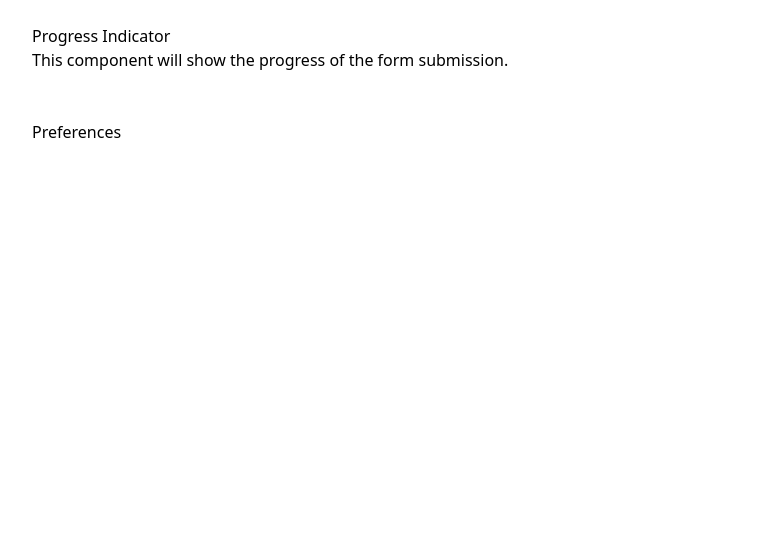
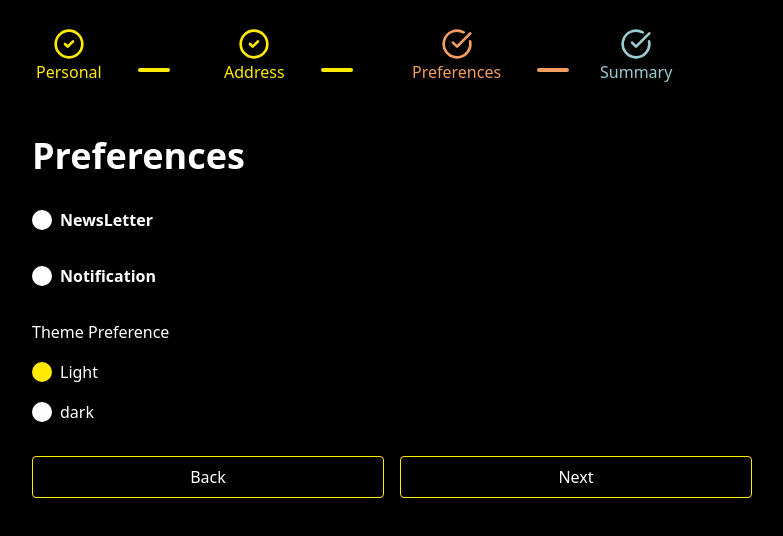
Before and after one commit to khadarbashajilan/MultiStepForm, a React (Vite) app: page /preferences in a window 1280 px wide. Shown: the top 536 px of the page, without its empty margins (248-1031 px from the left). Built offline with nearby package versions, Linux system fonts and the light colour scheme.

Commit message:
implemented progressIndicator using useLocation()-> react-router

```diff
--- a/src/components/ProgressIndicator.tsx
+++ b/src/components/ProgressIndicator.tsx
@@ -1,12 +1,65 @@
+import { CheckCircle, CheckCircle2 } from 'lucide-react';
 import React from 'react'
+import { useLocation } from 'react-router-dom';
+
+const steps = [
+  {path:"/", label:"Personal"},
+  {path:"/address", label:"Address"},
+  {path:"/preferences", label:"Preferences"},
+  {path:"/summary", label:"Summary"},
+];
 
 const ProgressIndicator = () => {
+  const location  = useLocation().pathname;
+
+  const currentIdx = steps.findIndex((step)=>step.path === location);
+
+  console.log()
   return (
-    <div>
-      <h2>Progress Indicator</h2>
-      <p>This component will show the progress of the form submission.</p>
-      {/* Add your progress indicator logic here */}
-    </div>
+    <section
+  className="grid grid-cols-2
+    gap-x-8 gap-y-4 place-items-center sm:grid-cols-4 sm:justify-items-start"
+    >
+
+    {steps.map((step,index)=>(
+      <div key={step.label} className='flex relative'>
+        <figure
+        className={`flex flex-col items-center rounded-full p-1
+          ${
+          index<currentIdx
+          ?"text-[#FFEB00]"
+          :index === currentIdx
+          ? "text-[#f39e60]"
+          : "text-[#9acbd0]"
+          }`}
+        >
+          {index<currentIdx?(
+            <CheckCircle2 className="size-8"/>
+          ):(
+            <CheckCircle className='size-8'/>
+          )}
+
+          <figcaption>{step.label}</figcaption>
+
+        </figure>
+
+        {index  < steps.length-1 && (
+          <div
+          className={`absolute h-1 sm:w-8 bottom-4 -right-16 rounded-sm
+            ${
+            index<currentIdx
+            ? "bg-[#FFEB00]"
+            : index==currentIdx
+            ? "bg-[#f39e60]"
+            : "bg-[#9acbd0]"
+            }`}
+          >
+          </div>
+        )}
+      </div>
+    ))}
+
+    </section>
   )
 }
 
--- a/src/index.css
+++ b/src/index.css
@@ -1 +1,7 @@
-@import "tailwindcss"
+@import "tailwindcss";
+
+@layer base{
+    body{
+        @apply bg-black text-white;
+    }
+}
--- a/src/pages/Address.tsx
+++ b/src/pages/Address.tsx
@@ -1,27 +1,26 @@
-import React, { useReducer } from 'react'
-import { useNavigate } from 'react-router-dom';
+import React, { useReducer } from "react";
+import { useNavigate } from "react-router-dom";
 
-interface FormData{
+interface FormData {
   address: {
     street: string;
-    land: string;
+    city: string;
     zip: number;
-  }
+  };
 }
 
-const initial : FormData["address"] ={
+const initial: FormData["address"] = {
   street: "",
-  land: "",
+  city: "",
   zip: 0,
-}
+};
 
 interface FormAction {
-  type: "UPDATE_ADDRESS",
-  payload: Partial<FormData["address"]>
+  type: "UPDATE_ADDRESS";
+  payload: Partial<FormData["address"]>;
 }
 
 const Address = () => {
-
   const [state, addressDispatch] = useReducer(addressReducer, initial);
 
   function addressReducer(state = initial, action: FormAction) {
@@ -32,51 +31,86 @@ const Address = () => {
 
   function handleSubmit(e: React.FormEvent<HTMLFormElement>) {
     e.preventDefault();
-    console.log(state); // -> {street: ---, land: ---, zip: 12345}
+    console.log(state); // -> {street: ---, city: ---, zip: 12345}
     navigate("/preferences");
   }
   return (
-    <form onSubmit={(e) => handleSubmit(e)}>
-      <h1>Adress</h1>
-      <div>
-        <label htmlFor="street">Street</label>
-        <input type="text" id='street'
-        onChange={(e)=>
+    <form onSubmit={(e) => handleSubmit(e)} className="flex flex-col gap-8">
+      <h1 className="text-4xl font-bold">Adress</h1>
+      <div className="flex flex-col gap-y-2">
+        <label className="font-bold" htmlFor="street" >
+          Street
+        </label>
+        <input
+          className="border-l border-[#FFEB00] focus:bg-white outline-none p-2 focus:rounded-sm focus:text-[#2A004E] text-[#FFEB00] font-bold"
+          type="text"
+          id="street"
+          value={state.street}
+          onChange={(e) =>
             addressDispatch({
               type: "UPDATE_ADDRESS",
-            payload:{street: e.target.value},
+              payload: { street: e.target.value },
             })
           }
+          required
         />
       </div>
-      <div>
-        <label htmlFor="land">LandMark</label>
-        <input type="text" id='land'
-        onChange={(e)=>
+      <div className="flex flex-col gap-y-2">
+        <label className="font-bold" htmlFor="city">
+          City
+        </label>
+        <input
+          type="text"
+          id="city"
+          className="border-l border-[#FFEB00] focus:bg-white outline-none p-2 focus:rounded-sm focus:text-[#2A004E] text-[#FFEB00] font-bold"
+          value={state.city}
+          onChange={(e) =>
             addressDispatch({
-            type:"UPDATE_ADDRESS",
-            payload:{land: e.target.value},
+              type: "UPDATE_ADDRESS",
+              payload: { city: e.target.value },
             })
           }
+          required
         />
       </div>
-      <div>
-        <label htmlFor="zip">Zip Code</label>
-        <input type="number" id='ip'
-        onChange={(e)=>
+      <div className="flex flex-col gap-y-2">
+        <label className="font-bold" htmlFor="zip">
+          Zip Code
+        </label>
+        <input
+          type="number"
+          id="ip"
+          className="border-l border-[#FFEB00] focus:bg-white outline-none p-2 focus:rounded-sm focus:text-[#2A004E] text-[#FFEB00] font-bold"
+          value={state.zip}
+          onChange={(e) =>
             addressDispatch({
-            type:"UPDATE_ADDRESS",
-            payload:{zip: Number(e.target.value)},
+              type: "UPDATE_ADDRESS",
+              payload: { zip: Number(e.target.value) },
             })
           }
+          required
         />
       </div>
-      <div>
-        <button onClick={()=>{navigate("/"); console.log(state)}} type='button'>Back</button>
-        <button type='submit'>Next</button>
+      <div className="flex *:basis-1/2 gap-4">
+        <button
+          className="p-2 border border-[#FFEB00] rounded-sm transition-colors hover:bg-[#FFEB00] hover:text-[#2A004E]"
+          onClick={() => {
+            navigate("/");
+            console.log(state);
+          }}
+          type="button"
+        >
+          Back
+        </button>
+        <button
+          className="p-2 border border-[#FFEB00] rounded-sm transition-colors hover:bg-[#FFEB00] hover:text-[#2A004E]"
+          type="submit"
+        >
+          Next
+        </button>
       </div>
     </form>
-  )
-}
+  );
+};
 
-export default Address
+export default Address;
--- a/src/pages/PersonalInfo.tsx
+++ b/src/pages/PersonalInfo.tsx
@@ -37,12 +37,13 @@ const PersonalInfo = () => {
   }
 
   return (
-    <form onSubmit={(e)=>handleSubmit(e)}>
-      <h1>Personal Information</h1>
+    <form onSubmit={(e)=>handleSubmit(e)} className="flex flex-col gap-8">
+      <h1 className="text-4xl font-bold"> Personal Information</h1>
 
-      <div>
-        <label htmlFor="firstname">First Name</label>
+      <div className="flex flex-col gap-y-2">
+        <label className="font-bold"  htmlFor="firstname">First Name</label>
         <input type="text" id="firstname" required
+         className="border-l border-[#FFEB00] focus:bg-white outline-none p-2 focus:rounded-sm focus:text-[#2A004E] text-[#FFEB00] font-bold"
         value={state.firstname}
         onChange={(e)=>
           dispatch({
@@ -53,10 +54,11 @@ const PersonalInfo = () => {
         />
       </div>
 
-      <div>
-        <label htmlFor="lastname">Last Name</label>
+      <div className="flex flex-col gap-y-2">
+        <label htmlFor="lastname" className="font-bold"> Last Name</label>
         <input type="text" id="lastname" required
         value={state.lastname}
+        className="border-l border-[#FFEB00] focus:bg-white outline-none p-2 focus:rounded-sm focus:text-[#2A004E] text-[#FFEB00] font-bold"
          onChange={(e)=>
           dispatch({
             type:"UPDATE_PERSONAL_INFO",
@@ -66,9 +68,10 @@ const PersonalInfo = () => {
         />
       </div>
 
-      <div>
-        <label htmlFor="email">Email</label>
+      <div className="flex flex-col gap-y-2">
+        <label className="font-bold" htmlFor="email">Email</label>
         <input type="email" id="email" required
+        className="border-l border-[#FFEB00] focus:bg-white outline-none p-2 focus:rounded-sm focus:text-[#2A004E] text-[#FFEB00] font-bold"
         value={state.email}
          onChange={(e)=>
           dispatch({
@@ -79,7 +82,10 @@ const PersonalInfo = () => {
         />
       </div>
 
-      <button type="submit">Next</button>
+      <button
+        className="p-2 border border-[#FFEB00] rounded-sm transition-colors hover:bg-[#FFEB00] hover:text-[#2A004E]"
+        type="submit"
+       >Next</button>
     </form>
   )
 }
--- a/src/pages/Preferences.tsx
+++ b/src/pages/Preferences.tsx
@@ -1,11 +1,135 @@
-import React from 'react'
+import React, { useReducer } from "react";
+import { useNavigate } from "react-router-dom";
+
+interface FormData {
+  prefinfo: {
+    news: boolean;
+    notification: boolean;
+    theme: "light" | "dark";
+  };
+}
+
+interface FormAction {
+  type: "UPDATE_PREFERENCE_INFO";
+  payload: Partial<FormData["prefinfo"]>;
+}
+
+const initial: FormData["prefinfo"] = {
+  news: false,
+  notification: false,
+  theme: "light",
+};
 
 const Preferences = () => {
+  const [state, dispatch] = useReducer(PrefReducer, initial);
+
+  const navigate = useNavigate();
+
+  function PrefReducer(state = initial, action: FormAction) {
+    return { ...state, ...action.payload };
+  }
+
+  function handleSubmit(e:React.FormEvent<HTMLFormElement>){
+    e.preventDefault();
+    console.log(state);
+  }
+
   return (
-    <div>
-      Preferences
-    </div>
-  )
-}
+    <form onSubmit={(e)=>handleSubmit(e)} className="flex flex-col gap-8">
+      <h1 className="text-4xl font-bold">Preferences</h1>
+      <div className="flex gap-2 items-center">
+        <label htmlFor="news" className="order-1 font-bold cursor-pointer">
+          NewsLetter
+        </label>
+        <input
+          className="appearance-none size-5 bg-[#ffffff] hover:bg-[#F39E60] rounded-full checked:bg-[#FFEB00] duration-75 cursor-pointer"
+          type="checkbox"
+          name="news"
+          checked={state.news}
+          onChange={(e) =>
+            dispatch({
+              type: "UPDATE_PREFERENCE_INFO",
+              payload: { news: e.target.checked },
+            })
+          }
+        />
+      </div>
 
-export default Preferences
+      <div className="flex gap-2 items-center">
+        <label
+          className="order-1 font-bold cursor-pointer"
+          htmlFor="notification"
+        >
+          Notification
+        </label>
+        <input
+          type="checkbox"
+          className="appearance-none size-5 bg-[#ffffff] hover:bg-[#F39E60] rounded-full checked:bg-[#FFEB00] duration-75 cursor-pointer"
+          name="notification"
+          checked={state.notification}
+          onChange={(e) =>
+            dispatch({
+              type: "UPDATE_PREFERENCE_INFO",
+              payload: { notification: e.target.checked },
+            })
+          }
+        />
+      </div>
+
+      <div className="flex flex-col gap-4">
+        <label htmlFor="theme">Theme Preference</label>
+        <div className="flex gap-2 items-center">
+          <input
+            className="appearance-none size-5 bg-[#ffffff] rounded-full checked:bg-[#FFEB00] duration-150 cursor-pointer"
+            type="radio"
+            id="theme"
+            value="light"
+            checked={state.theme === "light"}
+            onChange={(e) =>
+              dispatch({
+                type: "UPDATE_PREFERENCE_INFO",
+                payload: { theme: e.target.value as "light" | "dark" },
+              })
+            }
+          />
+          <span>Light</span>
+        </div>
+
+        <div className="flex gap-2 items-center">
+          <input
+            className="appearance-none size-5 bg-[#ffffff] rounded-full checked:bg-[#FFEB00] duration-150 cursor-pointer"
+            type="radio"
+            id="theme"
+            value="dark"
+            checked={state.theme === "dark"}
+            onChange={(e) =>
+              dispatch({
+                type: "UPDATE_PREFERENCE_INFO",
+                payload: { theme: e.target.value as "light" | "dark" },
+              })
+            }
+          />
+          <span>dark</span>
+        </div>
+      </div>
+
+      <div className="flex *:basis-1/2 gap-4">
+        <button
+          className="p-2 border border-[#FFEB00] rounded-sm transition-colors hover:bg-[#FFEB00] hover:text-[#2A004E]"
+          onClick={() => navigate("/address")}
+          type="button"
+        >
+          Back
+        </button>
+        <button
+          className="p-2 border border-[#FFEB00] rounded-sm transition-colors hover:bg-[#FFEB00] hover:text-[#2A004E]"
+          type="submit"
+        >
+          Next
+        </button>
+      </div>
+    </form>
+  );
+};
+
+export default Preferences;
```
Lines whose indentation alone changed are shown as unchanged.
